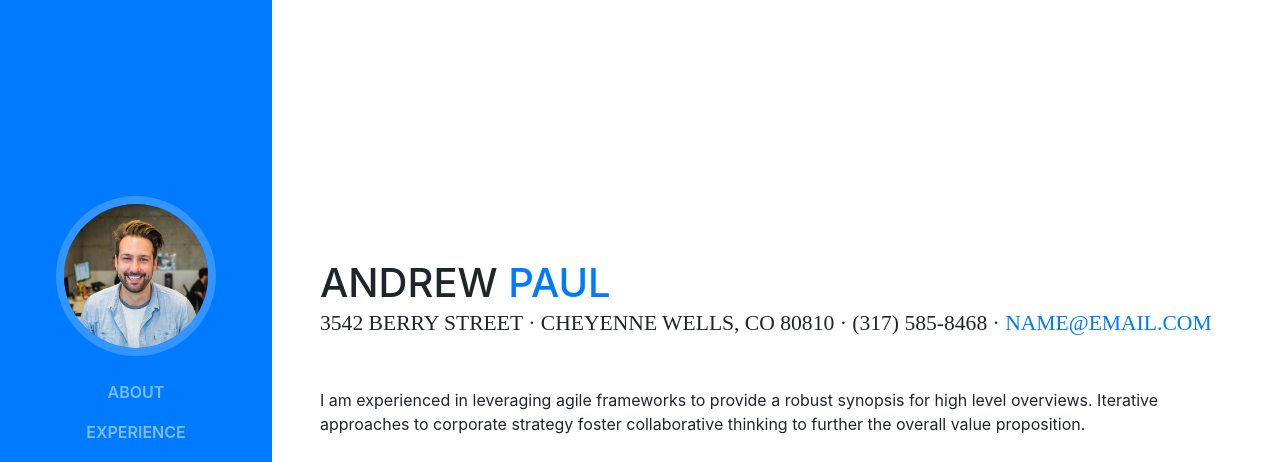
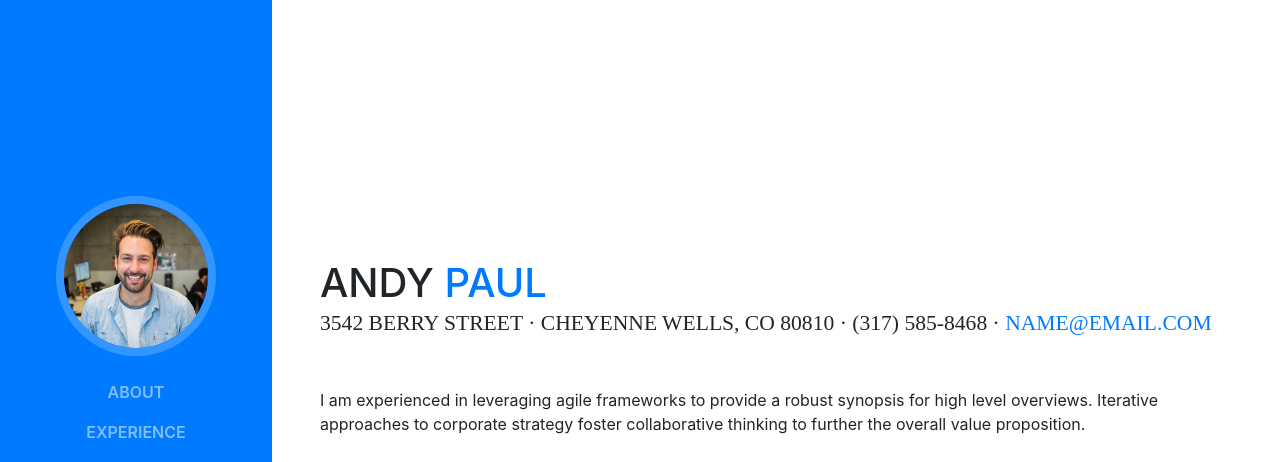
Before and after one commit to andappy/andappy.github.io, a website with bundled scripts: page index.html in a window 1280 px wide. Shown: the top 462 px of the page. Built offline with nearby package versions, Linux system fonts and the light colour scheme; a web font is replaced by a local one.

Commit message:
name change

```diff
--- a/index.html
+++ b/index.html
@@ -65,7 +65,7 @@
 
       <section class="resume-section p-3 p-lg-5 d-flex d-column" id="about">
         <div class="my-auto">
-          <h1 class="mb-0">Andrew
+          <h1 class="mb-0">Andy
             <span class="text-primary">Paul</span>
           </h1>
           <div class="subheading mb-5">3542 Berry Street · Cheyenne Wells, CO 80810 · (317) 585-8468 ·
```
